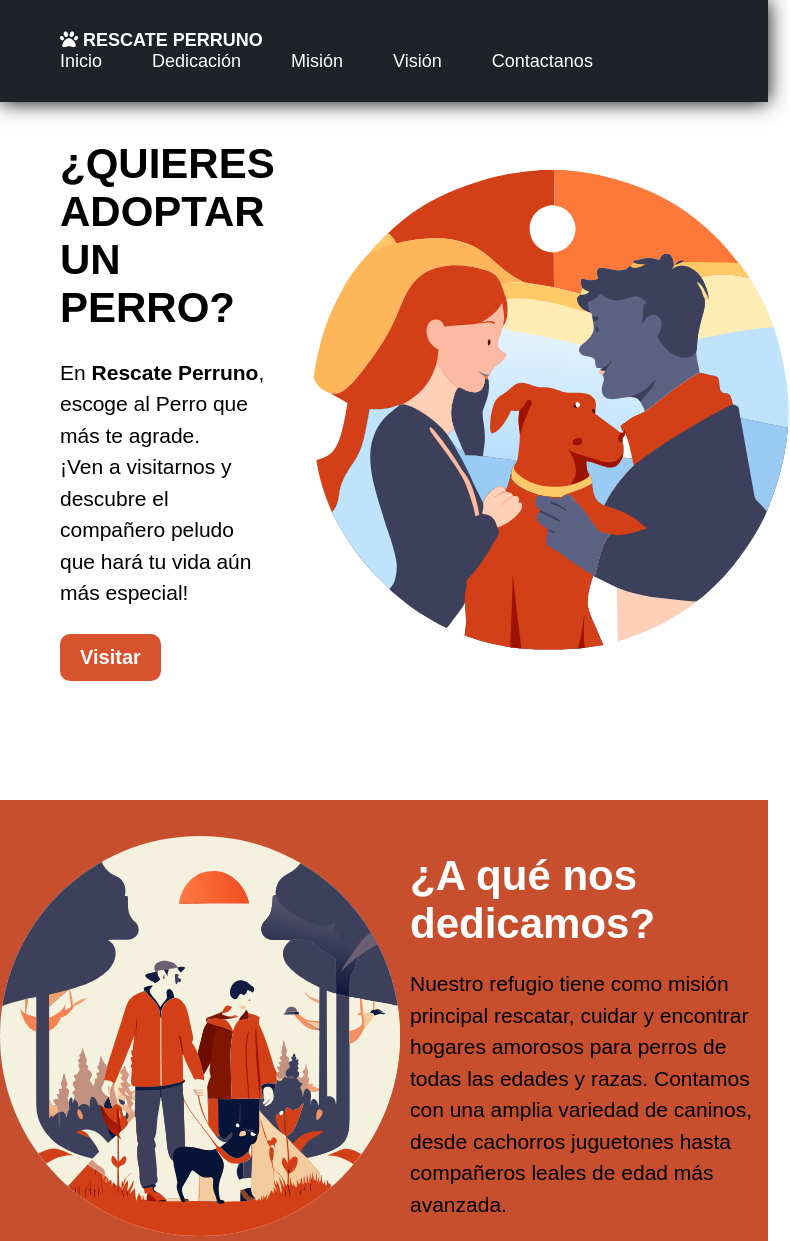
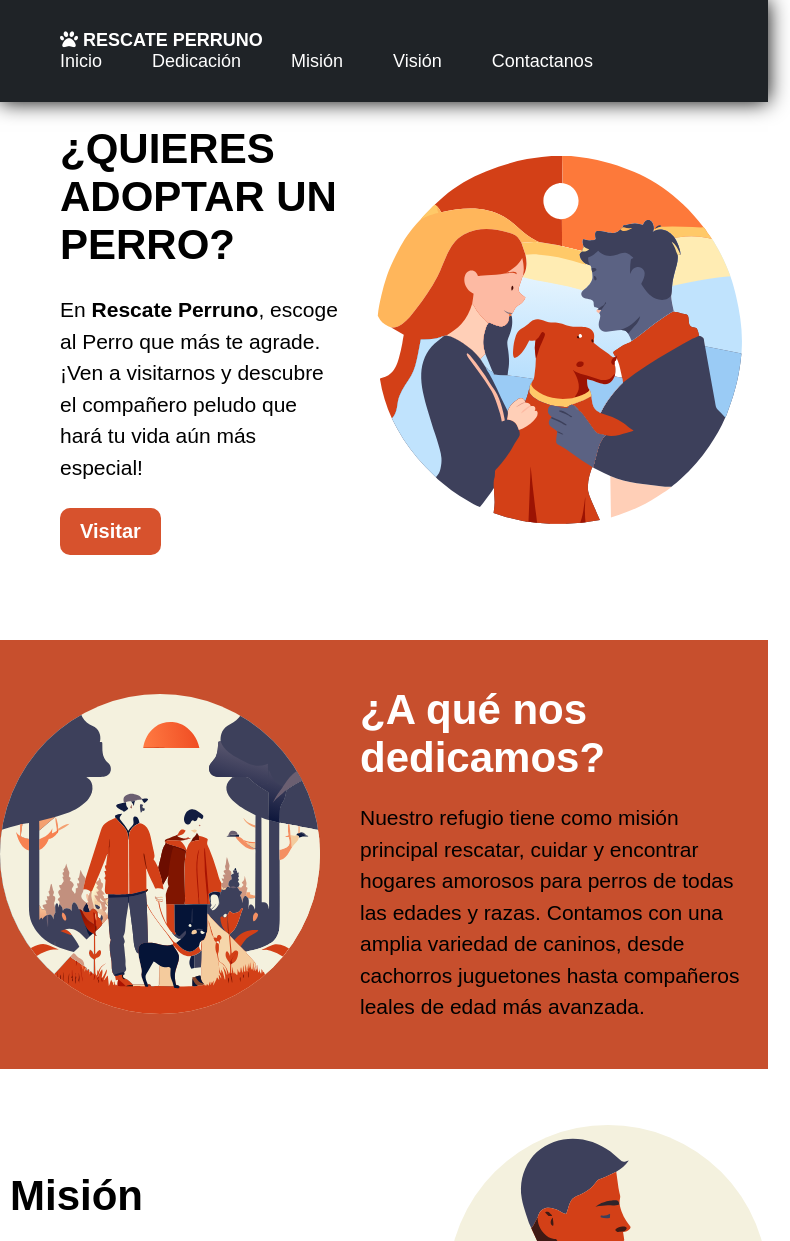
Before and after one commit to EdgarIbarra23/RescatePerruno-LandingPage, a plain HTML site: page index.html in a window 768 px wide. Shown: the top 1241 px of the page, 790 px wide, since content can reach past the window. Drawn offline with Linux system fonts and the light colour scheme; no server answers.

Commit message:
Rescate Perruno - LandingPage V1.4. Creacion del Archivo README, Mejora de Estilos (Responsive)

```diff
--- a/css/header.css
+++ b/css/header.css
@@ -60,7 +60,7 @@
     font-size: 20px;
 }
 
-@media (max-width: 600px) {
+@media (max-width: 767px) {
     .navbar {
         padding: 30px;
     }
--- a/css/index.css
+++ b/css/index.css
@@ -23,12 +23,11 @@ body {
 /* Informacion del Producto */
 .info-container {
     width: 100%;
-    height: 100vh;
+    height: 40rem;
     display: flex;
     justify-content: space-evenly;
     align-items: center;
-    padding: 30px 25px;
-    padding-top: 50px;
+    padding: 70px 25px 30px 25px;
 }
 
 
@@ -176,6 +175,7 @@ body {
     width: 8rem;
     border-radius: 50%;
 }
+
 .personal > h4 {
     padding: 15px 0px;
     font-size: 15px;
@@ -396,7 +396,7 @@ footer > h2{
 }
 
 
-@media (max-width: 600px) {
+@media (max-width: 767px) {
     .info-container{
         padding-left: 0;
         padding-right: 0;
@@ -460,3 +460,23 @@ footer > h2{
         width: 100%;
     }
 }
+
+@media (min-width: 768px) and (max-width: 1023px) {
+    /* body {
+        background-color: #000;
+    } */
+
+    .info-container > img {
+        width: 23rem;
+        height: 23rem;
+    }
+
+    .data-info {
+        gap: 30px;
+    }
+
+    .data-info > img {
+        border-radius: 50%;
+        width: 20rem;
+    }
+}
--- a/index.html
+++ b/index.html
@@ -54,7 +54,7 @@
             <div class="info-text">
                 <h1>¿QUIERES ADOPTAR UN PERRO?</h1>
                 <p>En <strong>Rescate Perruno</strong>, escoge al Perro que más te agrade.<br>¡Ven a visitarnos y descubre el compañero peludo que hará tu vida aún más especial!</p>
-                <a href="">Visitar</a>
+                <a href="https://catalogo-de-perros.netlify.app/" target="_blank">Visitar</a>
             </div>
 
             <img src="./img/people-adopting-dog.svg" alt="Ilustración">
```
Also changed, not shown: 1 other file.
